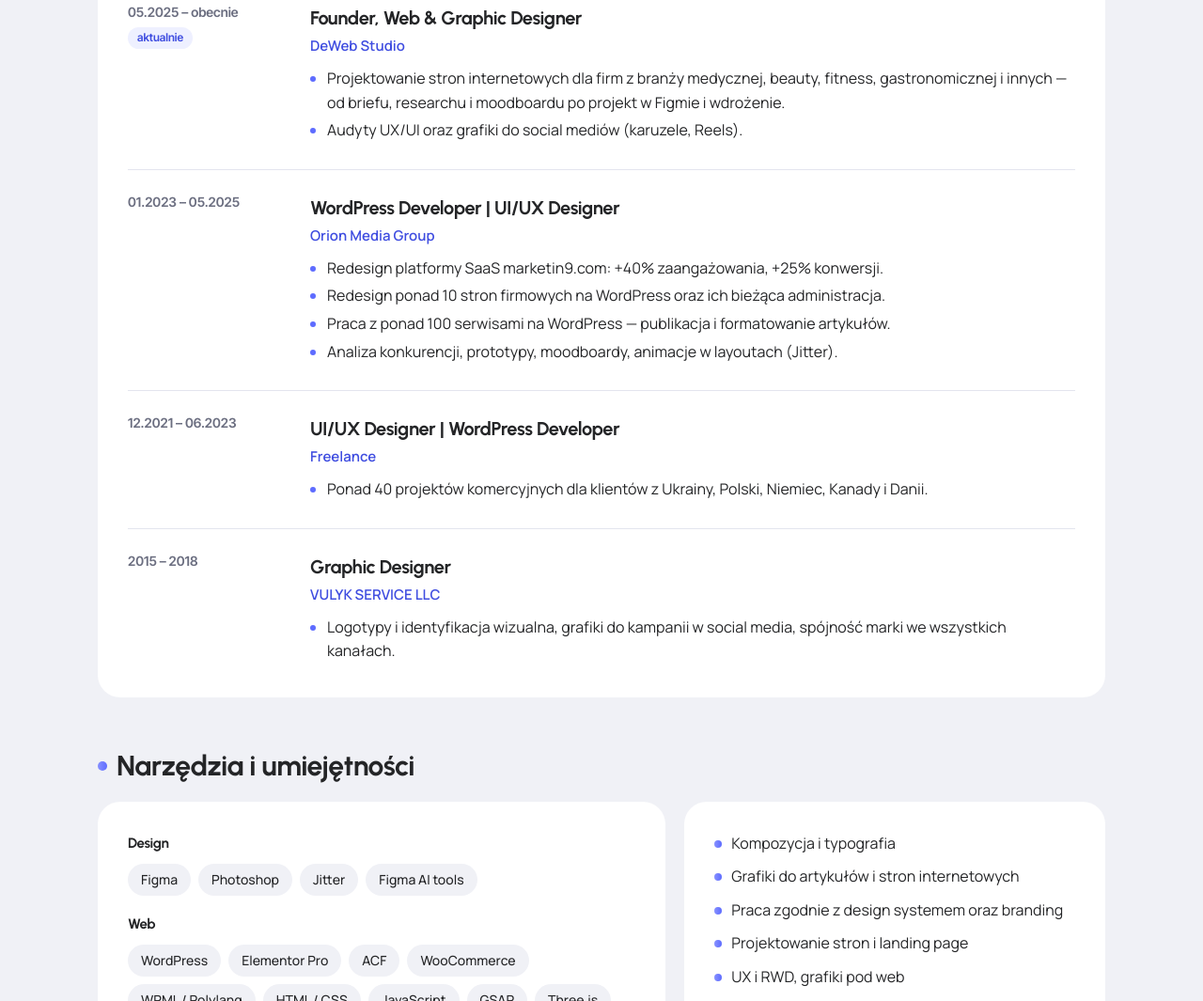
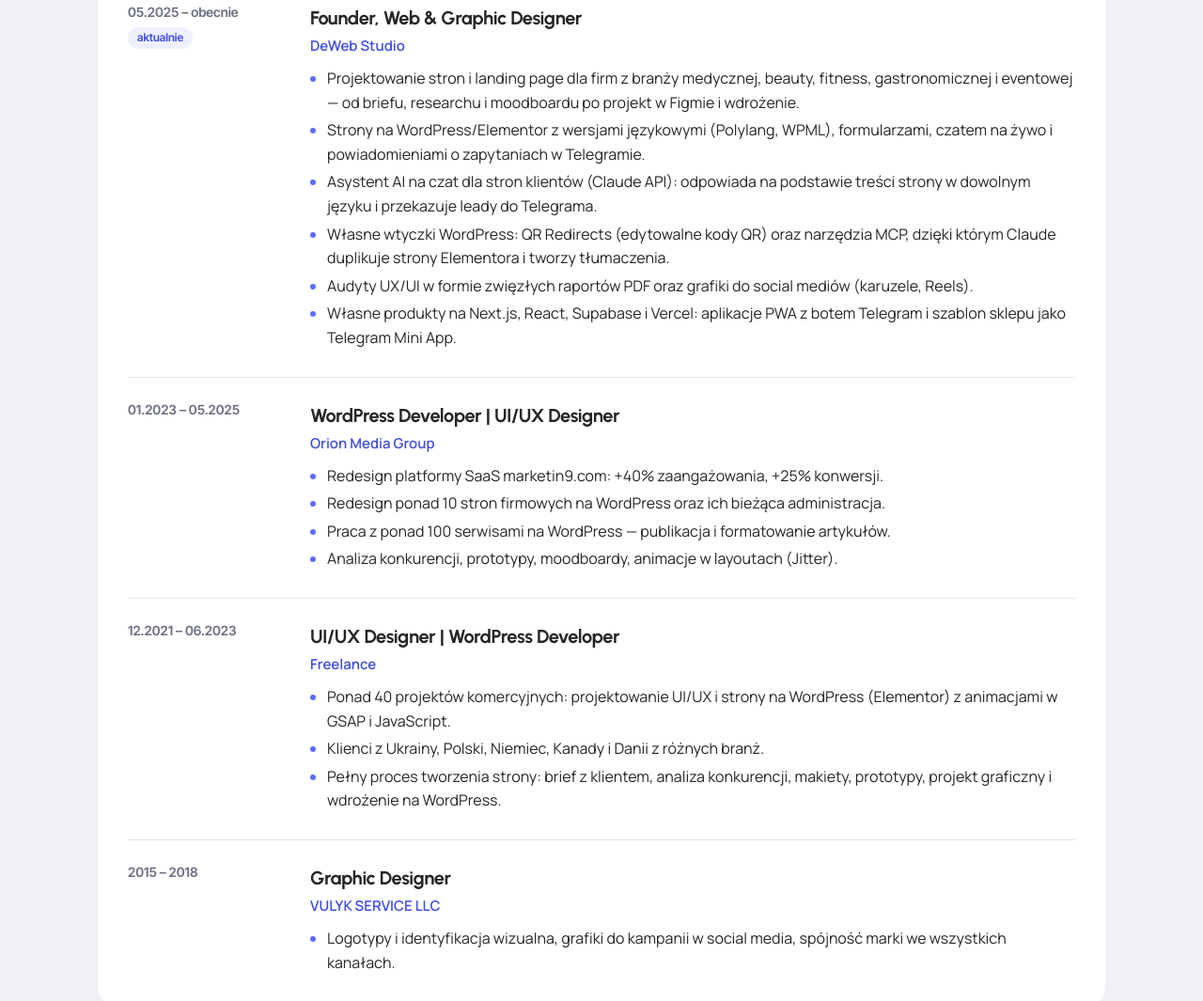
Before and after one commit to deleniv88/cv, a plain HTML site: page index.html in a window 1280 px wide. Shown: the part 1470-2535 px from the top of the page at 94% size. Drawn offline with Linux system fonts and the light colour scheme.

Commit message:
Expand DeWeb Studio and freelance experience from LinkedIn
Co-Authored-By: Claude Opus 5.5 <noreply@anthropic.com>
Claude-Session: https://claude.ai/code/session_018HRWetd4f2EL4CtSvK2m8V

```diff
--- a/index.html
+++ b/index.html
@@ -268,8 +268,12 @@ footer{padding:28px 0 48px;color:var(--muted);font-size:13px;text-align:center}
           <h3>Founder, Web &amp; Graphic Designer</h3>
           <div class="co">DeWeb Studio</div>
           <ul>
-            <li>Projektowanie stron internetowych dla firm z branży medycznej, beauty, fitness, gastronomicznej i innych — od briefu, researchu i moodboardu po projekt w Figmie i wdrożenie.</li>
-            <li>Audyty UX/UI oraz grafiki do social mediów (karuzele, Reels).</li>
+            <li>Projektowanie stron i landing page dla firm z branży medycznej, beauty, fitness, gastronomicznej i eventowej — od briefu, researchu i moodboardu po projekt w Figmie i wdrożenie.</li>
+            <li>Strony na WordPress/Elementor z wersjami językowymi (Polylang, WPML), formularzami, czatem na żywo i powiadomieniami o zapytaniach w Telegramie.</li>
+            <li>Asystent AI na czat dla stron klientów (Claude API): odpowiada na podstawie treści strony w dowolnym języku i przekazuje leady do Telegrama.</li>
+            <li>Własne wtyczki WordPress: QR Redirects (edytowalne kody QR) oraz narzędzia MCP, dzięki którym Claude duplikuje strony Elementora i tworzy tłumaczenia.</li>
+            <li>Audyty UX/UI w formie zwięzłych raportów PDF oraz grafiki do social mediów (karuzele, Reels).</li>
+            <li>Własne produkty na Next.js, React, Supabase i Vercel: aplikacje PWA z botem Telegram i szablon sklepu jako Telegram Mini App.</li>
           </ul>
         </div>
       </article>
@@ -292,7 +296,9 @@ footer{padding:28px 0 48px;color:var(--muted);font-size:13px;text-align:center}
           <h3>UI/UX Designer | WordPress Developer</h3>
           <div class="co">Freelance</div>
           <ul>
-            <li>Ponad 40 projektów komercyjnych dla klientów z Ukrainy, Polski, Niemiec, Kanady i Danii.</li>
+            <li>Ponad 40 projektów komercyjnych: projektowanie UI/UX i strony na WordPress (Elementor) z animacjami w GSAP i JavaScript.</li>
+            <li>Klienci z Ukrainy, Polski, Niemiec, Kanady i Danii z różnych branż.</li>
+            <li>Pełny proces tworzenia strony: brief z klientem, analiza konkurencji, makiety, prototypy, projekt graficzny i wdrożenie na WordPress.</li>
           </ul>
         </div>
       </article>
```
